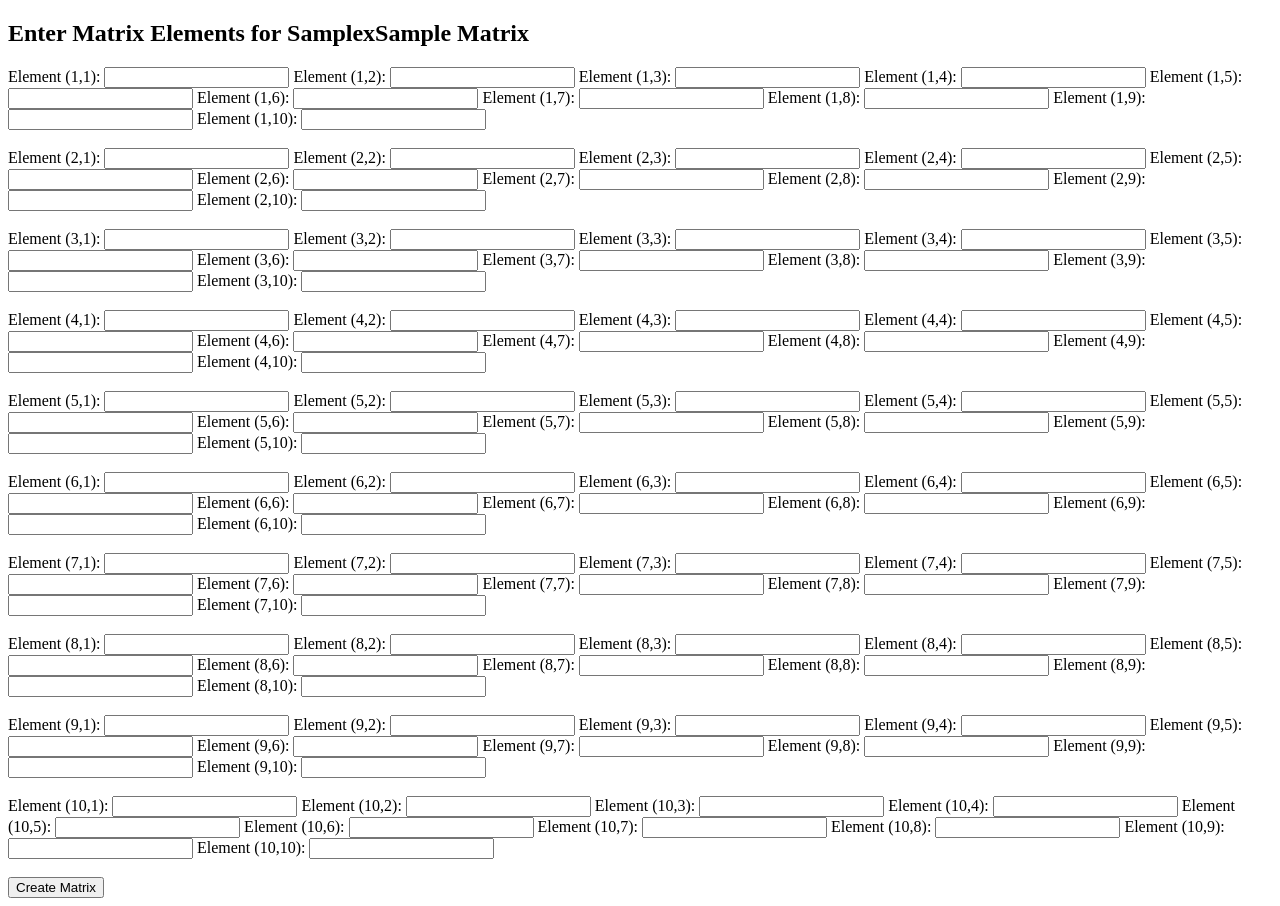
After one commit to max-leontiev/hackedbeta2024, a Flask app: template templates/matrix_form.html in a window 1280 px wide. The commit adds this page. Run offline with Flask 3, Linux system fonts and the light colour scheme; the template is opened without the code that fills it: most values are stand-ins (such as "Sample title", 1, 10 or a date in 2020).

Commit message:
added matrix creation

```diff
--- a/app.py
+++ b/app.py
@@ -1,13 +1,37 @@
-# save this as app.py
-from flask import Flask, render_template
+from flask import Flask, render_template, request
 
 app = Flask(__name__)
 
-@app.route("/")
-def hello():
-    return render_template("index.html")
+# Route for the form to input n and m
+@app.route('/', methods=['GET', 'POST'])
+def index():
+    if request.method == 'POST':
+        try:
+            n = int(request.form['n'])
+            m = int(request.form['m'])
+        except ValueError:
+            return "Please enter valid integers for n and m.", 400
 
+        return render_template('matrix_form.html', n=n, m=m)
 
+    return render_template('index.html')
 
-def calctest():
-    return "test";
+# Route to handle matrix input and display result
+@app.route('/matrix', methods=['POST'])
+def matrix():
+    n = int(request.form['n'])
+    m = int(request.form['m'])
+
+    matrix = []
+    for i in range(n):
+        row = []
+        for j in range(m):
+            element_name = f"element_{i}_{j}"
+            element = int(request.form[element_name])
+            row.append(element)
+        matrix.append(row)
+
+    return render_template('display_matrix.html', matrix=matrix)
+
+if __name__ == '__main__':
+    app.run(debug=True)
--- /dev/null
+++ b/templates/matrix_form.html
@@ -0,0 +1,24 @@
+<!DOCTYPE html>
+<html lang="en">
+<head>
+    <meta charset="UTF-8">
+    <title>Matrix Input</title>
+</head>
+<body>
+    <h2>Enter Matrix Elements for {{ n }}x{{ m }} Matrix</h2>
+    <form method="POST" action="/matrix">
+        <input type="hidden" name="n" value="{{ n }}">
+        <input type="hidden" name="m" value="{{ m }}">
+        {% for i in range(n) %}
+            <div>
+                {% for j in range(m) %}
+                    <label for="element_{{ i }}_{{ j }}">Element ({{ i+1 }},{{ j+1 }}):</label>
+                    <input type="number" id="element_{{ i }}_{{ j }}" name="element_{{ i }}_{{ j }}" required>
+                {% endfor %}
+            </div>
+            <br>
+        {% endfor %}
+        <button type="submit">Create Matrix</button>
+    </form>
+</body>
+</html>
```
Also changed, not shown: local.py (added, +24 -0 lines), templates/display_matrix.html (added, +19 -0 lines), templates/index.html (+17 -13 lines), 1 other file.
